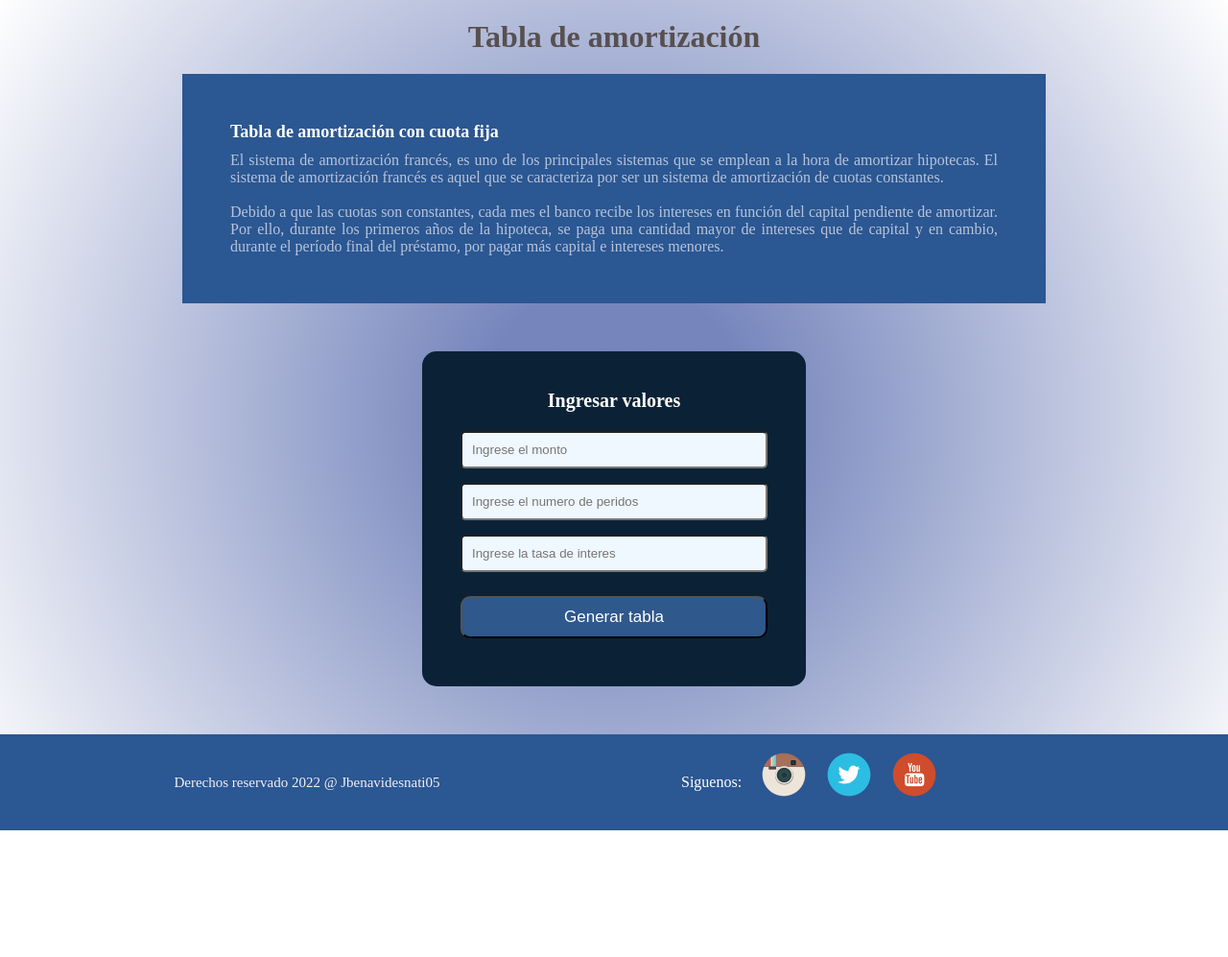
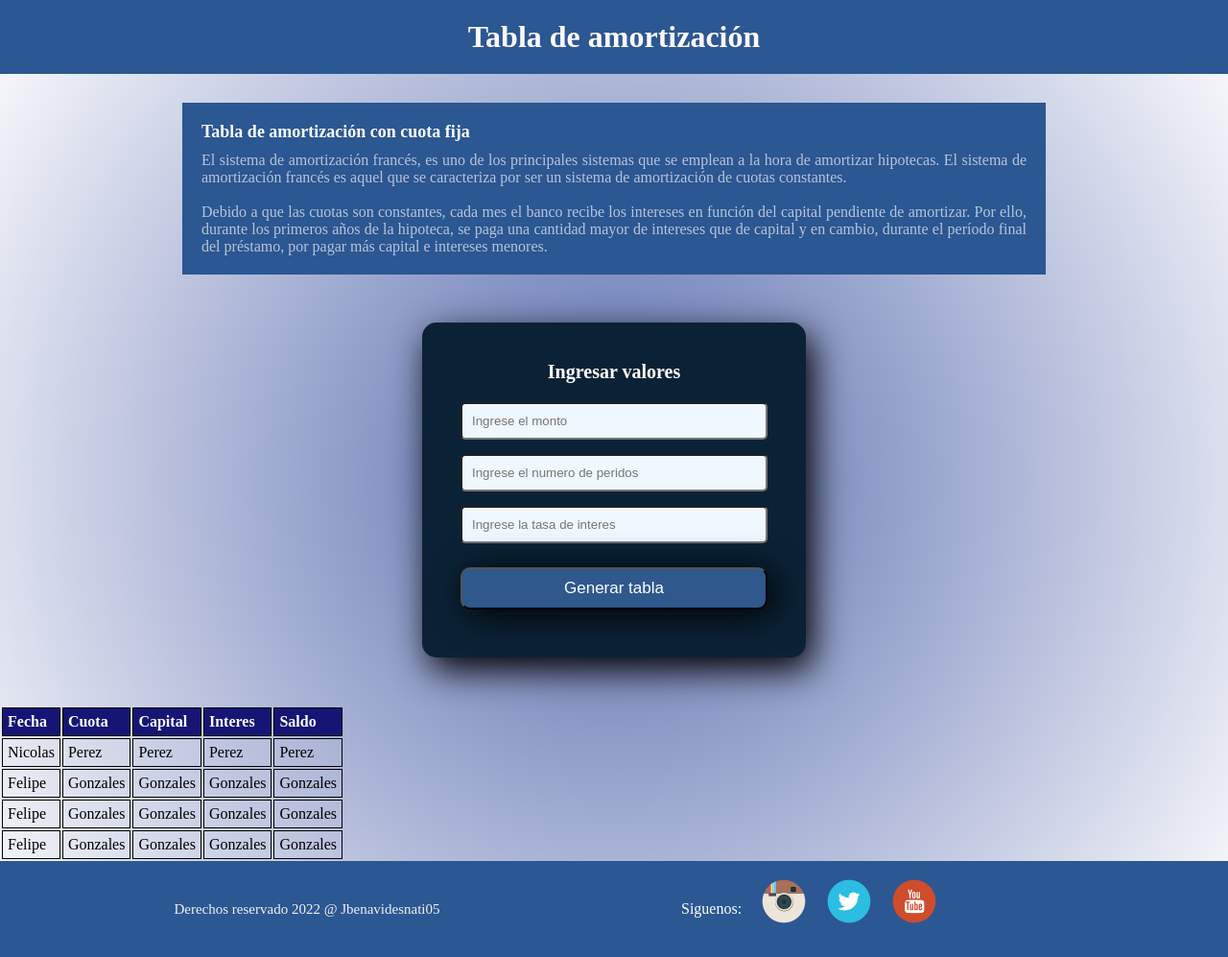
Before and after one commit to jbenavidesnati05/Reto-amotizacion-html-css-js, a plain HTML site: page index.html in a window 1280 px wide. Shown: the whole page at 96% size. Before the commit the page ends 865 px from the top, so only its background shows below. Drawn offline with Linux system fonts and the light colour scheme.

Commit message:
terminando

```diff
--- a/estilos.css
+++ b/estilos.css
@@ -12,15 +12,15 @@ color: black;
 }
 
 .cabecera{
-    width:900px;
-    /* background-color: rgb(11, 31, 119); */
+    width:auto;
+    background-color: rgb(43, 87, 146);
     margin: auto;
     text-align: center;
     padding: 20px;
 }
 
 .cabecera h1{
-    color: rgb(87, 80, 80);
+    color: rgb(252, 249, 249);
 }
 
 .definicion h2{
@@ -33,7 +33,8 @@ color: black;
     width:900px;
     background-color: rgb(43, 87, 146);
     margin: auto;
-    padding: 50px;
+    margin-top: 30px;
+    padding: 20px;
 }
 
 #definicion{
@@ -52,6 +53,7 @@ color: black;
     border-radius: 15px;
     color: white;
     margin-bottom:50px ;
+    box-shadow: 7px 13px 37px #000;
 }
 
 .controls{
@@ -79,6 +81,8 @@ color: black;
     margin: 10px 0;
     border-radius: 10px;
     /* margin-bottom: 30px; */
+    box-shadow: 7px 5px 37px #000;
+
     }
 
     .boton:hover{
@@ -129,3 +133,31 @@ color: black;
         margin: 0 0 0 10px;
         margin: 0 0 0 20px;
     }
+
+
+    * TABLAS  */
+table {
+    width: 50%;
+    border-collapse: collapse ;
+
+}
+
+th, td{
+    border: 1px solid black;
+    padding: 5px;
+    text-align: left;
+
+}
+
+th{
+    background-color: rgb(21, 21, 117);
+    color: white;
+}
+/* tr:nth-child(even){
+    background-color: rgb(52, 104, 173);
+} */
+
+tr:hover{
+    background-color: rgb(125, 147, 160);
+    cursor: pointer;
+}
--- a/index.html
+++ b/index.html
@@ -28,6 +28,47 @@
                     <button class="boton" id="boton">Generar tabla</button>
                 </form>
         </section>
+        <section class="tabla">
+            <table>
+                <tr>
+                    <th>Fecha</th>
+                    <th>Cuota</th>
+                    <th>Capital</th>
+                    <th>Interes</th>
+                    <th>Saldo</th>
+                </tr>
+                <tr>
+                    <td>Nicolas</td>
+                    <td>Perez</td>
+                    <td>Perez</td>
+                    <td>Perez</td>
+                    <td>Perez</td>
+                </tr>
+                <tr>
+                    <td>Felipe</td>
+                    <td>Gonzales</td>
+                    <td>Gonzales</td>
+                    <td>Gonzales</td>
+                    <td>Gonzales</td>
+
+                </tr>
+                <tr>
+                    <td>Felipe</td>
+                    <td>Gonzales</td>
+                    <td>Gonzales</td>
+                    <td>Gonzales</td>
+                    <td>Gonzales</td>
+
+                </tr>
+                <tr>
+                    <td>Felipe</td>
+                    <td>Gonzales</td>
+                    <td>Gonzales</td>
+                    <td>Gonzales</td>
+                    <td>Gonzales</td>
+                </tr>
+            </table>
+        </section>
 
         <footer>
             <div class="izquierda">
```
Also changed, not shown: img/money.jpg (added).
